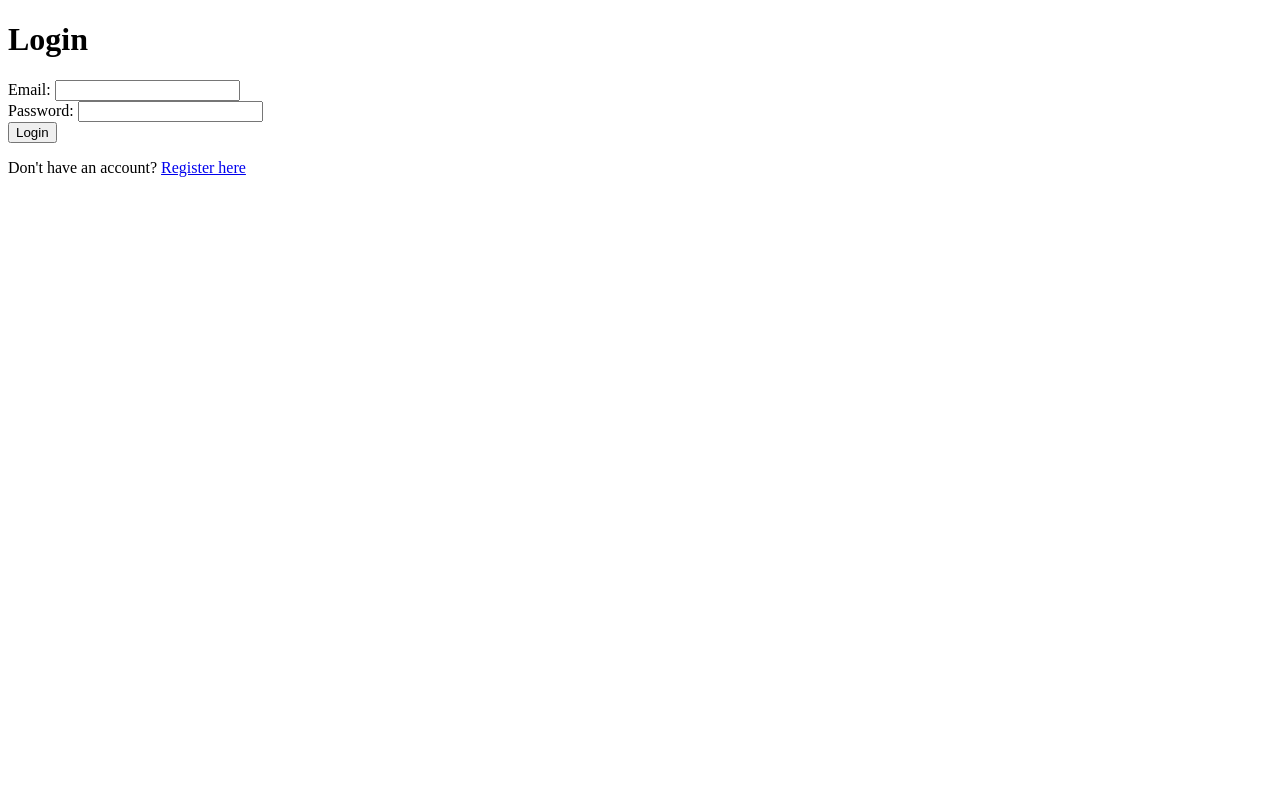
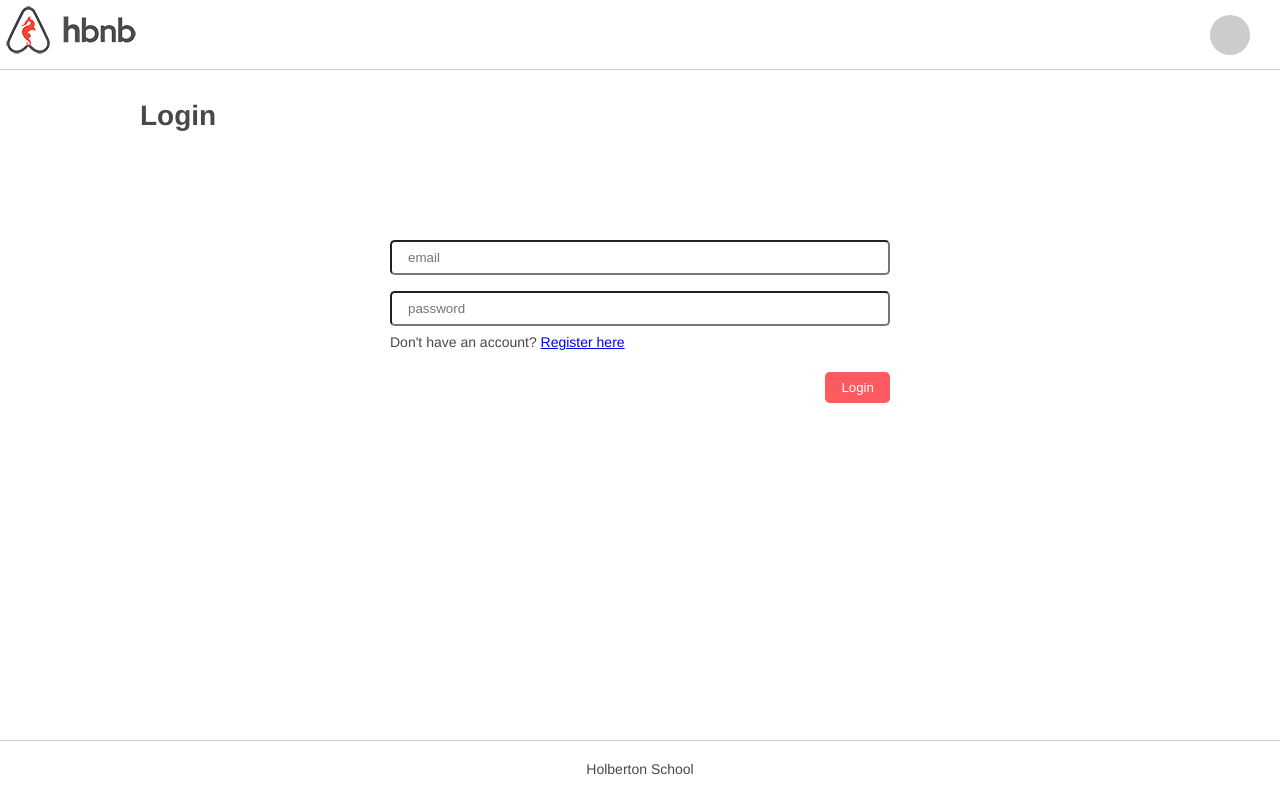
Before and after one commit to Anna78990/New_AirBnB, a Flask app: page /login in a window 1280 px wide. Run offline with Flask 3, Linux system fonts and the light colour scheme; parts of the project's set-up code (start-up, migrations or seed data) failed here and were passed over; some libraries are stand-ins or nearby versions.

Commit message:
loginpage css

```diff
--- /dev/null
+++ b/web_dynamic/static/styles/form.css
@@ -0,0 +1,77 @@
+
+form {
+  width: 50%;
+  margin: 10% auto;
+  min-width: 9rem;
+}
+
+input, textarea {
+  float: left;
+  width: 100%;
+  max-width: 100%;
+  margin: 0.5rem 0;
+  padding: 0.5rem 1rem;
+  border-radius: 0.3rem;
+  background: darken(#f9f9f9, 10%) !important;
+  color: darken(#f9f9f9, 50%);
+
+  &[type=submit] {
+    background: #FF5A5F;
+    color: #fff;
+    width: auto;
+    float: right;
+  }
+
+  &::placeholder {
+    color: darken(#f9f9f9, 50%) !important;
+  }
+
+  &.error {
+    background: #AD4747;
+    color: #fff;
+    &::placeholder {
+      color: darken(#AD4747, 60%);
+    }
+  }
+}
+textarea {
+  height: 10rem;
+}
+.captcha {
+  float:left;
+  input {
+    float: right;
+  }
+  input[name=question] {
+    width: 4rem;
+    border-top-right-radius: 0;
+    border-bottom-right-radius: 0;
+    text-align: right;
+    padding-right: 0;
+  }
+  [name=captcha] {
+    width: 5rem;
+    border-top-left-radius: 0;
+    border-bottom-left-radius: 0;
+    padding-left: 0.5rem;
+    &::placeholder {
+      text-align: center;
+    }
+  }
+}
+
+#btn_submit {
+    border: none;
+}
+
+
+* {
+  box-sizing: border-box;
+}
+
+@font-face {
+  font-family: 'Open Sans';
+  font-style: normal;
+  font-weight: 400;
+  src: local('Open Sans'), local('OpenSans'), url(http://themes.googleusercontent.com/static/fonts/opensans/v7/cJZKeOuBrn4kERxqtaUH3bO3LdcAZYWl9Si6vvxL-qU.woff) format('woff');
+}
--- a/web_dynamic/templates/login.html
+++ b/web_dynamic/templates/login.html
@@ -1,23 +1,42 @@
 <!DOCTYPE html>
 <html lang="en">
-<head>
+  <head>
     <meta charset="UTF-8">
-    <title>Login</title>
-</head>
-<body>
+    <link rel="stylesheet" type="text/css" href="../static/styles/4-common.css?{{ cache_id }}">
+    <link rel="stylesheet" type="text/css" href="../static/styles/3-header.css?{{ cache_id }}">
+    <link rel="stylesheet" type="text/css" href="../static/styles/3-footer.css?{{ cache_id }}">
+
+    <link type="text/css" rel="stylesheet" href="../static/styles/8-places.css?{{ cache_id }}">
+    <link type="text/css" rel="stylesheet" href="../static/styles/form.css?{{ cache_id }}">
+    <link rel="icon" href="../static/images/icon.png" />
+    <script src="https://code.jquery.com/jquery-3.2.1.min.js"></script>
+    <script type="text/javascript" src="../static/scripts/101-hbnb.js?{{ cache_id }}"></script>
+    <title>HBnB</title>
+  </head>
+  <body>
+    <header>
+      <div class="logo"></div>
+	  <div id="api_status"></div>
+    </header>
+    <div class="container">
     <h1>Login</h1>
+
     <form method="post">
-        <label for="email">Email:</label>
-        <input type="email" id="email" name="email" required>
-        <br>
-        <label for="password">Password:</label>
-        <input type="password" id="password" name="password" required>
-        <br>
-        <button type="submit">Login</button>
+    <input type="email" placeholder="email" id="email" name="email" required>
+    <input type="password" placeholder="password" id="password" name="password" required>
+
+
+    <label for="submit">
+    <p>Don't have an account? <a href="{{ url_for('user_registration') }}">Register here</a></p>
+    </label>
+    <input type="submit" id="btn_submit" value="Login">
     </form>
-    <p>Don't have an account? <a href="{{ url_for('user_registration') }}">Register here</a></p>
     {% if error %}
     <p style="color: red;">{{ error }}</p>
     {% endif %}
+    </div>
+    <footer>
+        <p>Holberton School</p>
+      </footer>
 </body>
 </html>
```
